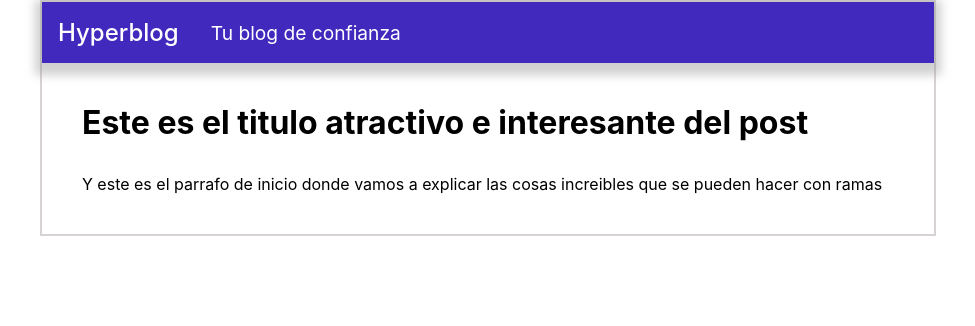
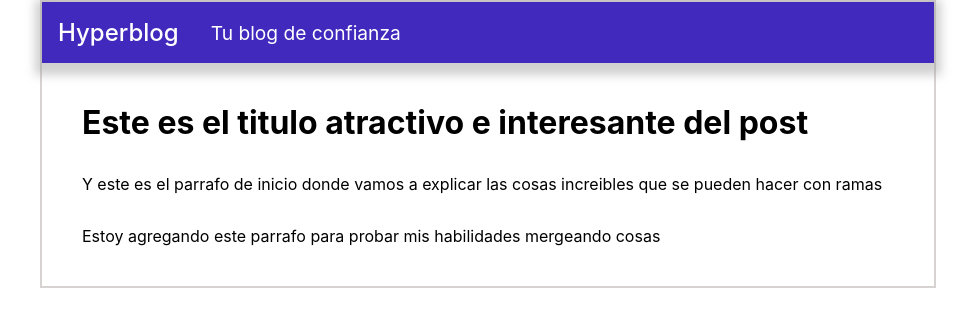
Before and after one commit to andredellien/andredellien.github.io, a plain HTML site: page index.html in a window 1280 px wide. Shown: the whole page, without its empty margins (152-1127 px from the left). Drawn offline with Linux system fonts and the light colour scheme.

Commit message:
aumente un parrafo

```diff
--- a/index.html
+++ b/index.html
@@ -20,6 +20,10 @@
 						Y este es el parrafo de inicio donde vamos a explicar las cosas
 						increibles que se pueden hacer con ramas
 					</p>
+					<p>
+						Estoy agregando este parrafo para probar mis habilidades mergeando
+						cosas
+					</p>
 				</div>
 			</div>
 		</div>
```
